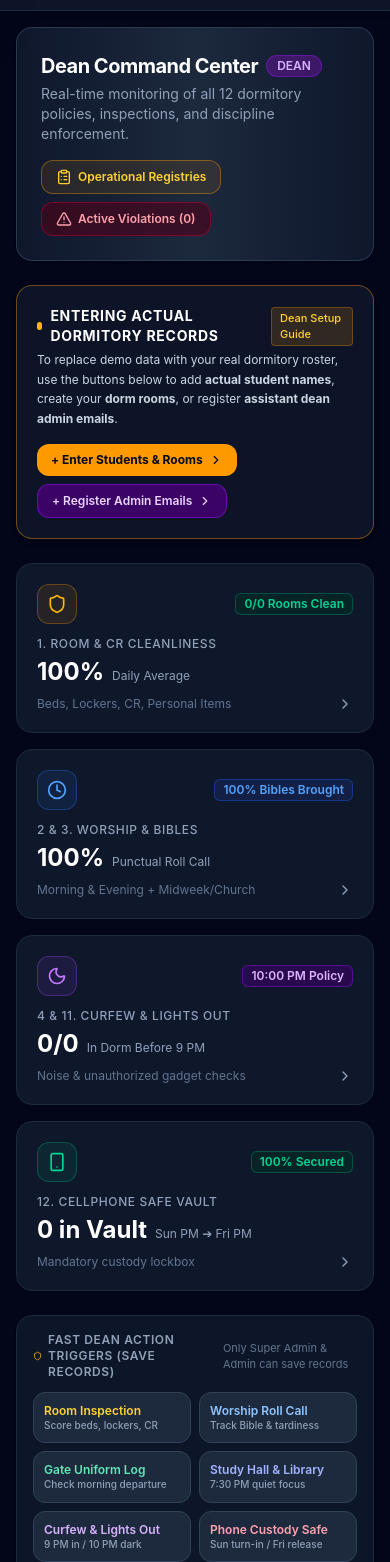
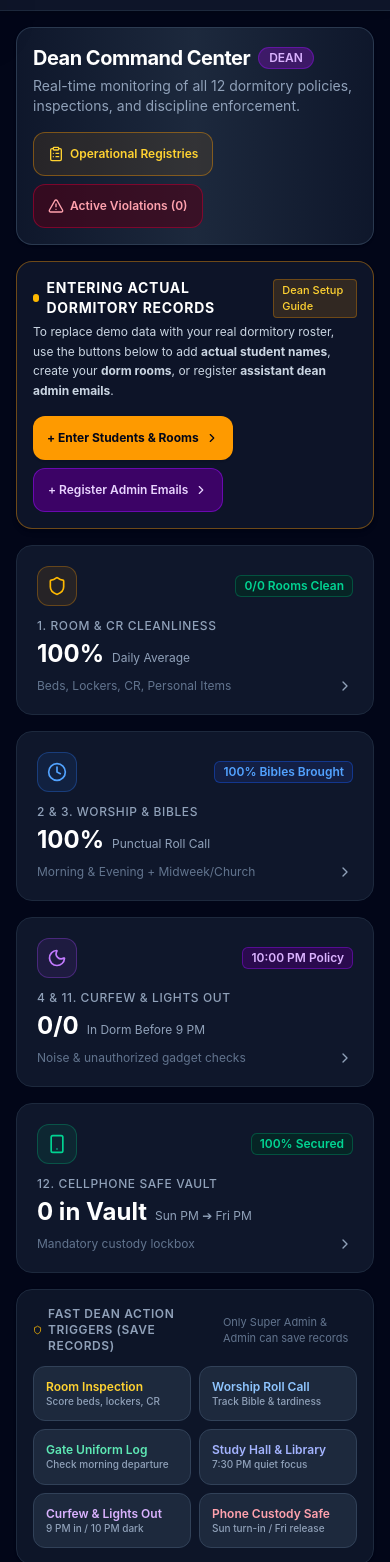
Before and after one commit to orapagier/cedar, a React (Vite) app: page / in a window 390 px wide. Shown: the part 46-1608 px from the top of the page. Built offline with nearby package versions, Linux system fonts and the light colour scheme.

Commit message:
Mobile-first Phase 2a: tighten Overview dashboard touch targets and spacing

```diff
--- a/src/components/OverviewDashboard.tsx
+++ b/src/components/OverviewDashboard.tsx
@@ -70,9 +70,9 @@ export const OverviewDashboard: React.FC<OverviewDashboardProps> = ({ onNavigate
   const myPhone = cellphones.find(c => c.studentId === currentUser.id);
 
   return (
-    <div className="space-y-6">
+    <div className="space-y-4 sm:space-y-6">
       {/* Welcome Banner */}
-      <div className="bg-gradient-to-r from-slate-900 via-slate-800 to-slate-900 border border-slate-700/80 rounded-2xl p-6 shadow-sm">
+      <div className="bg-gradient-to-r from-slate-900 via-slate-800 to-slate-900 border border-slate-700/80 rounded-2xl p-4 sm:p-6 shadow-sm">
         <div className="flex flex-col md:flex-row md:items-center md:justify-between gap-4">
           <div>
             <div className="flex items-center space-x-2">
@@ -106,14 +106,14 @@ export const OverviewDashboard: React.FC<OverviewDashboardProps> = ({ onNavigate
                 const el = document.getElementById('operational-registries');
                 if (el) el.scrollIntoView({ behavior: 'smooth' });
               }}
-              className="bg-amber-500/10 hover:bg-amber-500/20 border border-amber-500/40 text-amber-300 px-3.5 py-2 rounded-xl text-xs font-semibold flex items-center space-x-1.5 transition-colors"
+              className="bg-amber-500/10 hover:bg-amber-500/20 border border-amber-500/40 text-amber-300 px-3.5 py-2 min-h-touch rounded-xl text-xs font-semibold flex items-center space-x-1.5 transition-colors"
             >
               <ClipboardList className="w-4 h-4" />
               <span>Operational Registries</span>
             </button>
             <button
               onClick={() => onNavigate('violations')}
-              className="bg-rose-950/60 hover:bg-rose-900/70 border border-rose-700/50 text-rose-300 px-3.5 py-2 rounded-xl text-xs font-semibold flex items-center space-x-1.5 transition-colors"
+              className="bg-rose-950/60 hover:bg-rose-900/70 border border-rose-700/50 text-rose-300 px-3.5 py-2 min-h-touch rounded-xl text-xs font-semibold flex items-center space-x-1.5 transition-colors"
             >
               <AlertTriangle className="w-4 h-4" />
               <span>Active Violations ({activeViolations.length})</span>
@@ -124,7 +124,7 @@ export const OverviewDashboard: React.FC<OverviewDashboardProps> = ({ onNavigate
 
       {/* QUICK DATA SETUP CARD FOR ACTUAL NAMES, ROOMS & ADMIN EMAILS */}
       {canEdit && (
-        <div className="bg-slate-900/90 border border-amber-500/40 rounded-2xl p-5 shadow-md">
+        <div className="bg-slate-900/90 border border-amber-500/40 rounded-2xl p-4 sm:p-5 shadow-md">
           <div className="flex flex-col lg:flex-row lg:items-center lg:justify-between gap-4">
             <div className="space-y-1">
               <div className="flex items-center space-x-2">
@@ -144,7 +144,7 @@ export const OverviewDashboard: React.FC<OverviewDashboardProps> = ({ onNavigate
             <div className="flex flex-wrap items-center gap-2">
               <button
                 onClick={() => onNavigate('occupants')}
-                className="bg-amber-500 hover:bg-amber-400 text-slate-950 font-bold px-3.5 py-2 rounded-xl text-xs flex items-center space-x-1.5 transition-all shadow-sm"
+                className="bg-amber-500 hover:bg-amber-400 text-slate-950 font-bold px-3.5 py-2 min-h-touch rounded-xl text-xs flex items-center space-x-1.5 transition-all shadow-sm"
               >
                 <span>+ Enter Students & Rooms</span>
                 <ChevronRight className="w-3.5 h-3.5" />
@@ -152,7 +152,7 @@ export const OverviewDashboard: React.FC<OverviewDashboardProps> = ({ onNavigate
 
               <button
                 onClick={() => onNavigate('rbac')}
-                className="bg-purple-950 hover:bg-purple-900 text-purple-200 border border-purple-600/50 font-semibold px-3.5 py-2 rounded-xl text-xs flex items-center space-x-1.5 transition-all"
+                className="bg-purple-950 hover:bg-purple-900 text-purple-200 border border-purple-600/50 font-semibold px-3.5 py-2 min-h-touch rounded-xl text-xs flex items-center space-x-1.5 transition-all"
               >
                 <span>+ Register Admin Emails</span>
                 <ChevronRight className="w-3.5 h-3.5" />
@@ -337,7 +337,7 @@ export const OverviewDashboard: React.FC<OverviewDashboardProps> = ({ onNavigate
           <div className="grid grid-cols-2 sm:grid-cols-3 lg:grid-cols-6 gap-2">
             <button
               onClick={() => onNavigate('inspections')}
-              className="bg-slate-800 hover:bg-slate-700 border border-slate-700 text-slate-200 hover:text-white p-2.5 rounded-xl text-xs font-medium text-left transition-all"
+              className="bg-slate-800 hover:bg-slate-700 border border-slate-700 text-slate-200 hover:text-white p-3 min-h-touch rounded-xl text-xs font-medium text-left transition-all"
             >
               <div className="font-semibold text-amber-300">Room Inspection</div>
               <div className="text-[10px] text-slate-400">Score beds, lockers, CR</div>
@@ -345,7 +345,7 @@ export const OverviewDashboard: React.FC<OverviewDashboardProps> = ({ onNavigate
 
             <button
               onClick={() => onNavigate('worship')}
-              className="bg-slate-800 hover:bg-slate-700 border border-slate-700 text-slate-200 hover:text-white p-2.5 rounded-xl text-xs font-medium text-left transition-all"
+              className="bg-slate-800 hover:bg-slate-700 border border-slate-700 text-slate-200 hover:text-white p-3 min-h-touch rounded-xl text-xs font-medium text-left transition-all"
             >
               <div className="font-semibold text-blue-300">Worship Roll Call</div>
               <div className="text-[10px] text-slate-400">Track Bible & tardiness</div>
@@ -353,7 +353,7 @@ export const OverviewDashboard: React.FC<OverviewDashboardProps> = ({ onNavigate
 
             <button
               onClick={() => onNavigate('uniform')}
-              className="bg-slate-800 hover:bg-slate-700 border border-slate-700 text-slate-200 hover:text-white p-2.5 rounded-xl text-xs font-medium text-left transition-all"
+              className="bg-slate-800 hover:bg-slate-700 border border-slate-700 text-slate-200 hover:text-white p-3 min-h-touch rounded-xl text-xs font-medium text-left transition-all"
             >
               <div className="font-semibold text-emerald-300">Gate Uniform Log</div>
               <div className="text-[10px] text-slate-400">Check morning departure</div>
@@ -361,7 +361,7 @@ export const OverviewDashboard: React.FC<OverviewDashboardProps> = ({ onNavigate
 
             <button
               onClick={() => onNavigate('study')}
-              className="bg-slate-800 hover:bg-slate-700 border border-slate-700 text-slate-200 hover:text-white p-2.5 rounded-xl text-xs font-medium text-left transition-all"
+              className="bg-slate-800 hover:bg-slate-700 border border-slate-700 text-slate-200 hover:text-white p-3 min-h-touch rounded-xl text-xs font-medium text-left transition-all"
             >
               <div className="font-semibold text-indigo-300">Study Hall & Library</div>
               <div className="text-[10px] text-slate-400">7:30 PM quiet focus</div>
@@ -369,7 +369,7 @@ export const OverviewDashboard: React.FC<OverviewDashboardProps> = ({ onNavigate
 
             <button
               onClick={() => onNavigate('curfew')}
-              className="bg-slate-800 hover:bg-slate-700 border border-slate-700 text-slate-200 hover:text-white p-2.5 rounded-xl text-xs font-medium text-left transition-all"
+              className="bg-slate-800 hover:bg-slate-700 border border-slate-700 text-slate-200 hover:text-white p-3 min-h-touch rounded-xl text-xs font-medium text-left transition-all"
             >
               <div className="font-semibold text-purple-300">Curfew & Lights Out</div>
               <div className="text-[10px] text-slate-400">9 PM in / 10 PM dark</div>
@@ -377,7 +377,7 @@ export const OverviewDashboard: React.FC<OverviewDashboardProps> = ({ onNavigate
 
             <button
               onClick={() => onNavigate('cellphones')}
-              className="bg-slate-800 hover:bg-slate-700 border border-slate-700 text-slate-200 hover:text-white p-2.5 rounded-xl text-xs font-medium text-left transition-all"
+              className="bg-slate-800 hover:bg-slate-700 border border-slate-700 text-slate-200 hover:text-white p-3 min-h-touch rounded-xl text-xs font-medium text-left transition-all"
             >
               <div className="font-semibold text-rose-300">Phone Custody Safe</div>
               <div className="text-[10px] text-slate-400">Sun turn-in / Fri release</div>
@@ -387,7 +387,7 @@ export const OverviewDashboard: React.FC<OverviewDashboardProps> = ({ onNavigate
       )}
 
       {/* Real-Time Violation & Demerit Stream */}
-      <div className="bg-slate-900 border border-slate-800 rounded-2xl p-6 shadow-sm">
+      <div className="bg-slate-900 border border-slate-800 rounded-2xl p-4 sm:p-6 shadow-sm">
         <div className="flex items-center justify-between mb-4 border-b border-slate-800 pb-3">
           <div className="flex items-center space-x-2.5">
             <div className="w-8 h-8 rounded-lg bg-rose-500/10 border border-rose-500/30 flex items-center justify-center text-rose-400">
@@ -451,7 +451,7 @@ export const OverviewDashboard: React.FC<OverviewDashboardProps> = ({ onNavigate
                 {canEdit && violation.status !== 'cleared_service' && (
                   <button
                     onClick={() => updateViolationStatus(violation.id, 'cleared_service', 'Completed dorm maintenance service')}
-                    className="text-xs bg-slate-800 hover:bg-slate-700 text-slate-300 px-2.5 py-1 rounded-lg border border-slate-700 transition-colors whitespace-nowrap"
+                    className="text-xs bg-slate-800 hover:bg-slate-700 text-slate-300 px-2.5 min-h-touch rounded-lg border border-slate-700 transition-colors whitespace-nowrap"
                   >
                     Clear via Service
                   </button>
```
